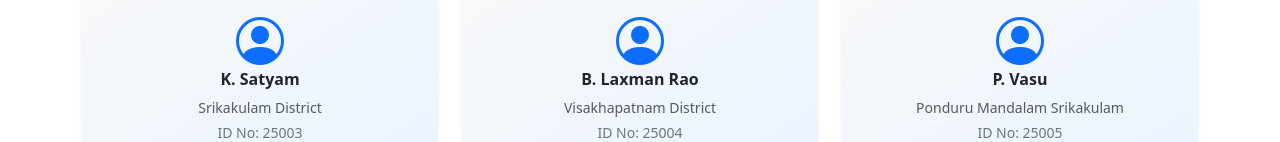
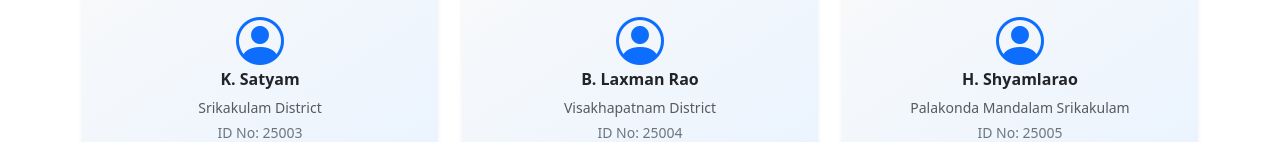
Before and after one commit to Bharathbig/btvnewswebsite, a React (Create React App) app: page /reporters in a window 1280 px wide. Shown: the part 810-952 px from the top of the page. Built offline with nearby package versions, Linux system fonts and the light colour scheme.

Commit message:
Update reporter contact details and names

```diff
--- a/src/components/Reporters.js
+++ b/src/components/Reporters.js
@@ -30,11 +30,11 @@ const Reporters = () => {
 
   const reporters = [
     { id: "25003", name: "K. Satyam", area: "Srikakulam District", contact: "+91 9440485370" },
-    { id: "25004", name: "B. Laxman Rao", area: "Visakhapatnam District", contact: "+91 8519822213" },
-    { id: "25005", name: "P. Vasu", area: "Ponduru Mandalam Srikakulam", contact: "+91 9676971477" },
+    { id: "25004", name: "B. Laxman Rao", area: "Visakhapatnam District", contact: "+91 9346139329" },
+    { id: "25005", name: "H. Shyamlarao", area: "Palakonda Mandalam Srikakulam", contact: "+91 9110352061" },
     { id: "25006", name: "P. Jagadeesh", area: "Gajuwaka Visakhapatnam", contact: "+91 8500231958" },
-    { id: "25007", name: "H. Lachumayya", area: "Vizianagaram District", contact: "+91 7382699452" },
-    { id: "25008", name: "P. Sunil", area: "Anakapalli District", contact: "+91 90032 10708" },
+    { id: "25007", name: "H. Lachumayya", area: "Vizianagaram District", contact: "+91 782699452" },
+    { id: "25008", name: "P. Sunil", area: "Anakapalli District", contact: "+91 9003210708" },
     { id: "25009", name: "H. Harsha", area: "Vijayawada District", contact: "+91 8523894251" },
     { id: "25010", name: "S. Bhaskhar", area: "Sarubujjili", contact: "+91 8523894251" },
   ];
```
